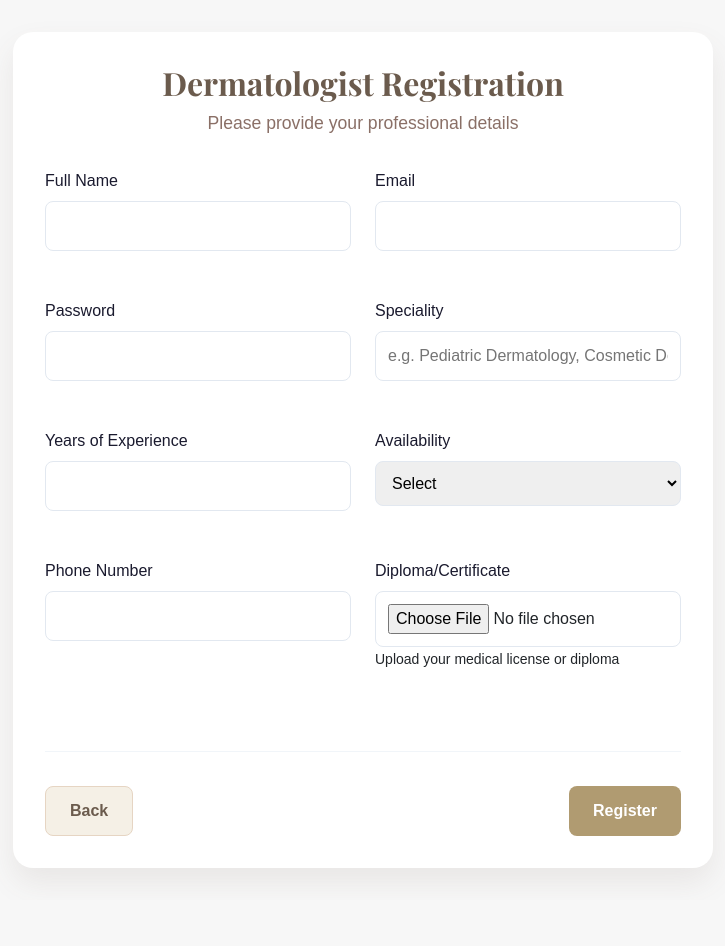
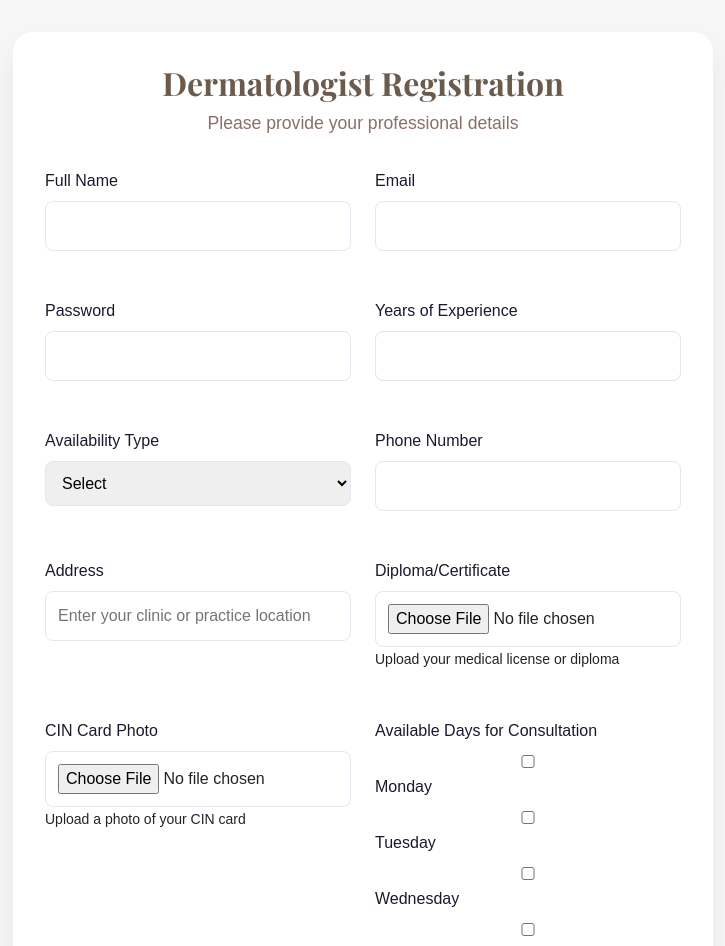
Before and after one commit to mariembsd/projet-pfe, a React (Create React App) app: page /dermatologist-signup in a window 1280 px wide. Shown: the top 946 px of the page, without its empty margins (277-1002 px from the left). Before the commit the page ends 900 px from the top, so only its background shows below. Built offline with nearby package versions, Linux system fonts and the light colour scheme.

Commit message:
derm-patient-signUpChanges

```diff
--- a/src/components/auth/DermatologistSignup.js
+++ b/src/components/auth/DermatologistSignup.js
@@ -7,22 +7,39 @@ const DermatologistSignup = () => {
     name: '',
     email: '',
     password: '',
-    speciality: '',
     experience: '',
-    availability: '',
+    availabilityType: '',
     phone: '',
+    address: '',
     diploma: null,
+    cinCard: null,
+    availableDays: [],
     status: 'pending'
   });
 
   const navigate = useNavigate();
 
   const handleChange = (e) => {
-    const { name, value, files } = e.target;
-    setFormData(prev => ({
-      ...prev,
-      [name]: files ? files[0] : value
-    }));
+    const { name, value, files, type, checked } = e.target;
+
+    if (name === 'cinCard' || name === 'diploma') {
+      setFormData(prev => ({
+        ...prev,
+        [name]: files[0]
+      }));
+    } else if (name === 'availableDays') {
+      setFormData(prev => ({
+        ...prev,
+        availableDays: checked
+          ? [...prev.availableDays, value]
+          : prev.availableDays.filter(day => day !== value)
+      }));
+    } else {
+      setFormData(prev => ({
+        ...prev,
+        [name]: value
+      }));
+    }
   };
 
   const handleSubmit = (e) => {
@@ -74,18 +91,6 @@ const DermatologistSignup = () => {
         </div>
 
         <div className="form-group">
-          <label>Speciality</label>
-          <input
-            type="text"
-            name="speciality"
-            value={formData.speciality}
-            onChange={handleChange}
-            required
-            placeholder="e.g. Pediatric Dermatology, Cosmetic Dermatology"
-          />
-        </div>
-
-        <div className="form-group">
           <label>Years of Experience</label>
           <input
             type="number"
@@ -98,10 +103,10 @@ const DermatologistSignup = () => {
         </div>
 
         <div className="form-group">
-          <label>Availability</label>
+          <label>Availability Type</label>
           <select
-            name="availability"
-            value={formData.availability}
+            name="availabilityType"
+            value={formData.availabilityType}
             onChange={handleChange}
             required
           >
@@ -124,6 +129,18 @@ const DermatologistSignup = () => {
         </div>
 
         <div className="form-group">
+          <label>Address</label>
+          <input
+            type="text"
+            name="address"
+            value={formData.address}
+            onChange={handleChange}
+            required
+            placeholder="Enter your clinic or practice location"
+          />
+        </div>
+
+        <div className="form-group">
           <label>Diploma/Certificate</label>
           <input
             type="file"
@@ -133,6 +150,36 @@ const DermatologistSignup = () => {
             accept=".pdf,.jpg,.png"
           />
           <small>Upload your medical license or diploma</small>
+        </div>
+
+        <div className="form-group">
+          <label>CIN Card Photo</label>
+          <input
+            type="file"
+            name="cinCard"
+            onChange={handleChange}
+            required
+            accept=".jpg,.jpeg,.png"
+          />
+          <small>Upload a photo of your CIN card</small>
+        </div>
+
+        <div className="form-group">
+          <label>Available Days for Consultation</label>
+          <div className="checkbox-group">
+            {['Monday', 'Tuesday', 'Wednesday', 'Thursday', 'Friday', 'Saturday', 'Sunday'  ].map(day => (
+              <label key={day} className="checkbox-item">
+                <input
+                  type="checkbox"
+                  name="availableDays"
+                  value={day}
+                  checked={formData.availableDays.includes(day)}
+                  onChange={handleChange}
+                />
+                {day}
+              </label>
+            ))}
+          </div>
         </div>
 
         <div className="form-actions">
--- a/src/components/auth/PatientSignup.js
+++ b/src/components/auth/PatientSignup.js
@@ -9,6 +9,7 @@ const PatientSignup = () => {
     password: '',
     birthdate: '',
     gender: '',
+    phone: '',
     skinType: '',
     medicalConditions: '',
     profileImage: null
@@ -110,7 +111,16 @@ const PatientSignup = () => {
           />
           {errors.birthdate && <span className="error-message">{errors.birthdate}</span>}
         </div>
-
+        <div className="form-group">
+          <label>Phone Number</label>
+          <input
+            type="tel"
+            name="phone"
+            value={formData.phone}
+            onChange={handleChange}
+            required
+          />
+        </div>
         <div className="form-group">
           <label>Gender</label>
           <select
@@ -122,8 +132,6 @@ const PatientSignup = () => {
             <option value="">Select</option>
             <option value="male">Male</option>
             <option value="female">Female</option>
-            <option value="other">Other</option>
-            <option value="prefer-not-to-say">Prefer not to say</option>
           </select>
           {errors.gender && <span className="error-message">{errors.gender}</span>}
         </div>
```
